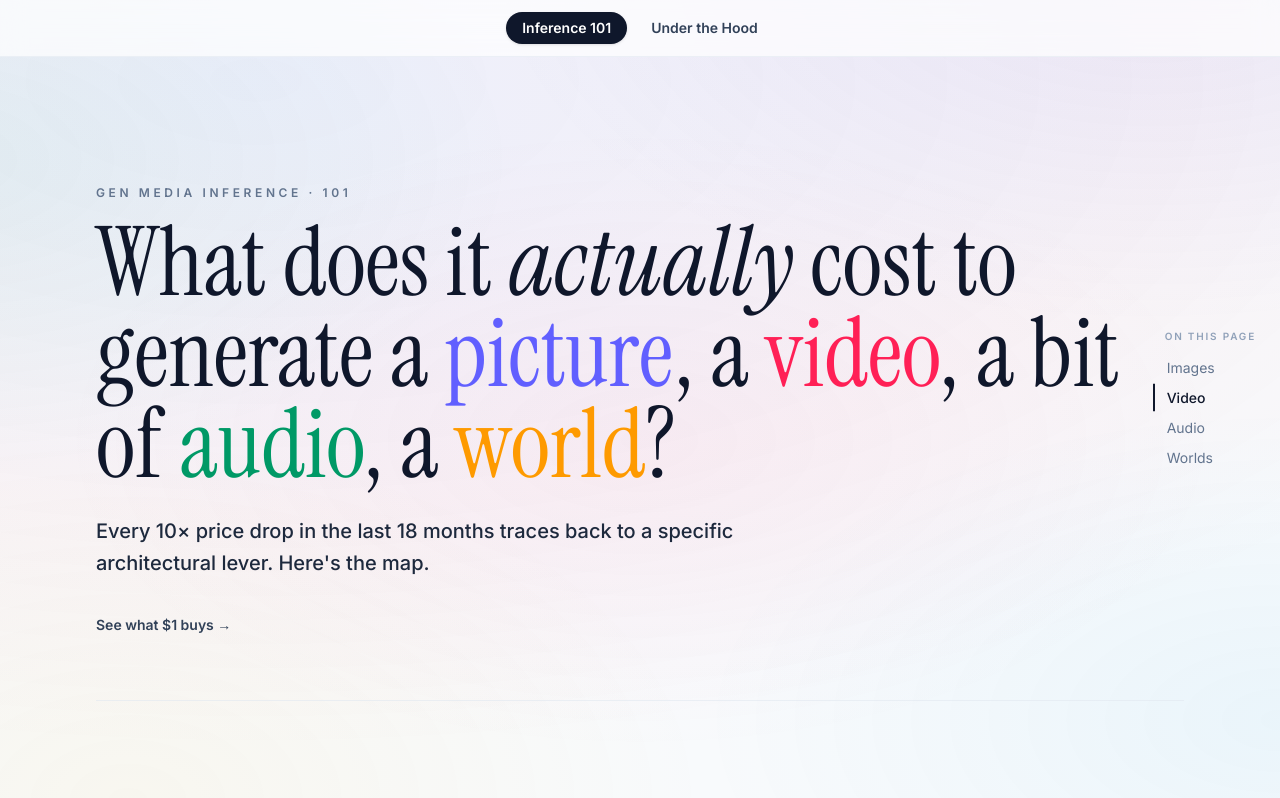
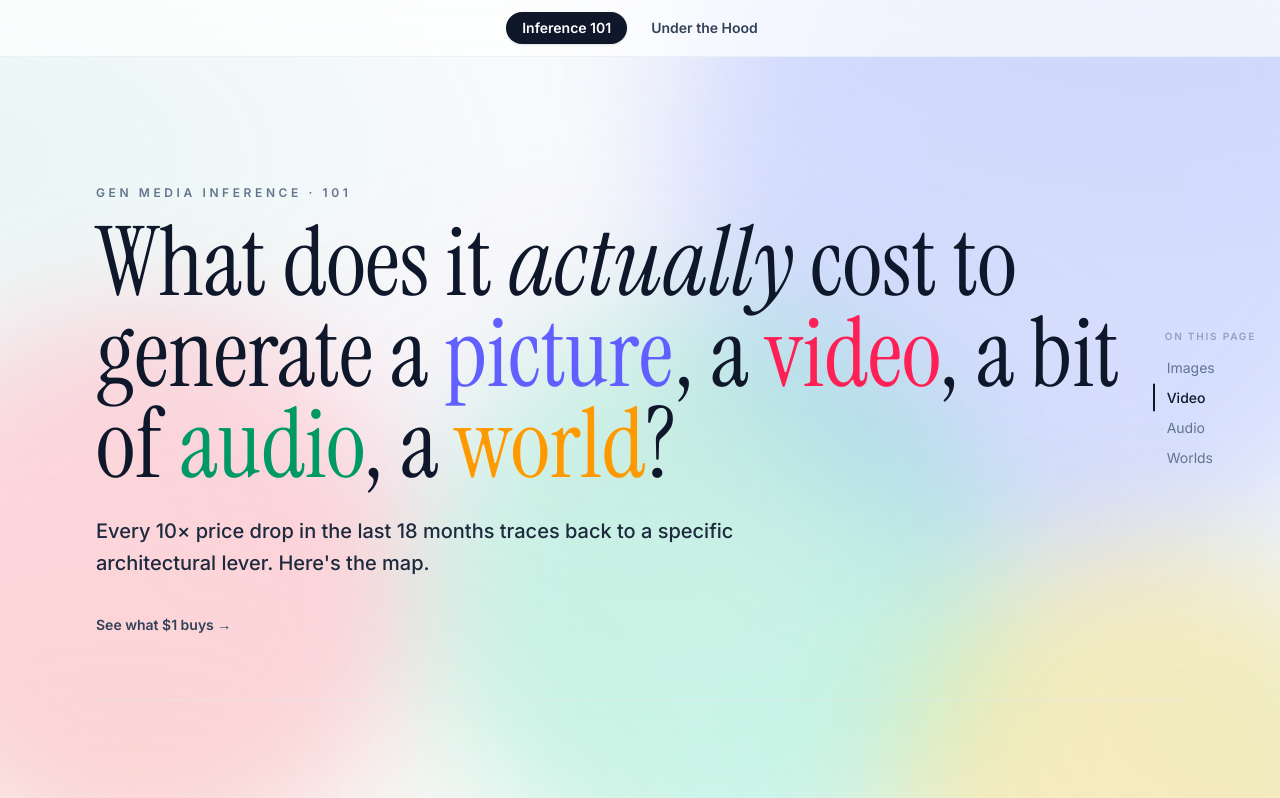
Before and after one commit to ummerr/inference, a React (Vite) app: page / in a window 1280 px wide. Shown: the top 798 px of the page. Built offline with nearby package versions, Linux system fonts and the light colour scheme.

Commit message:
Restore animated blob hero background
Bring back the four drifting indigo/rose/emerald/amber blobs in
place of the single muted hero-atmosphere gradient.

Co-Authored-By: Claude Opus 4.7 <noreply@anthropic.com>

```diff
--- a/src/App.tsx
+++ b/src/App.tsx
@@ -52,7 +52,12 @@ function MainPage() {
   }, [])
   return (
     <div className="min-h-screen text-slate-900">
-      <div ref={bgRef} className="hero-atmosphere pointer-events-none transition-opacity duration-75" />
+      <div ref={bgRef} className="pointer-events-none fixed inset-0 overflow-hidden -z-10 transition-opacity duration-75">
+        <div className="blob absolute -top-32 -right-24 w-[55vw] h-[55vw] rounded-full bg-indigo-300/40" />
+        <div className="blob absolute top-1/3 -left-32 w-[45vw] h-[45vw] rounded-full bg-rose-300/40" style={{ animationDelay: '-6s' }} />
+        <div className="blob absolute bottom-[-10%] left-1/3 w-[45vw] h-[45vw] rounded-full bg-emerald-300/30" style={{ animationDelay: '-12s' }} />
+        <div className="blob absolute top-2/3 right-[-10%] w-[40vw] h-[40vw] rounded-full bg-amber-300/30" style={{ animationDelay: '-9s' }} />
+      </div>
       <ModalityNav />
       <SideAnchors
         idPrefix="zone-"
--- a/src/index.css
+++ b/src/index.css
@@ -31,22 +31,15 @@ body {
   background-attachment: fixed;
 }
 
-@keyframes hero-drift {
-  0%, 100% { background-position: 30% 20%; }
-  50%      { background-position: 70% 60%; }
+@keyframes blob {
+  0%, 100% { transform: translate(0, 0) scale(1); }
+  33%      { transform: translate(30px, -40px) scale(1.08); }
+  66%      { transform: translate(-20px, 30px) scale(0.95); }
 }
-.hero-atmosphere {
-  position: fixed;
-  inset: 0;
-  z-index: -10;
-  background:
-    radial-gradient(ellipse 80% 60% at 30% 20%,
-      rgba(99, 102, 241, 0.08),
-      rgba(244, 63, 94, 0.04) 45%,
-      transparent 70%);
-  background-size: 200% 200%;
-  animation: hero-drift 40s ease-in-out infinite;
-  pointer-events: none;
+.blob {
+  animation: blob 18s ease-in-out infinite;
+  filter: blur(60px);
+  will-change: transform;
 }
 
 @keyframes fadeUp {
```
